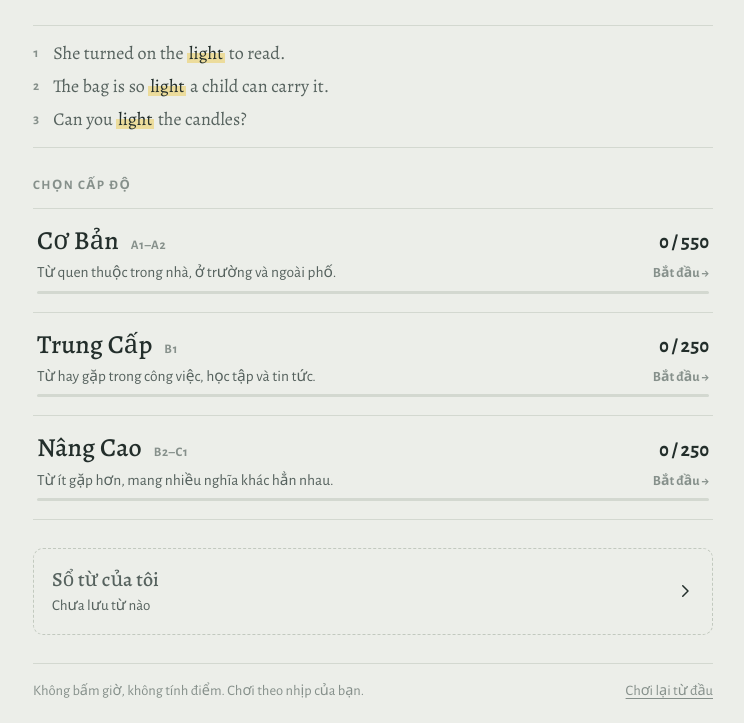
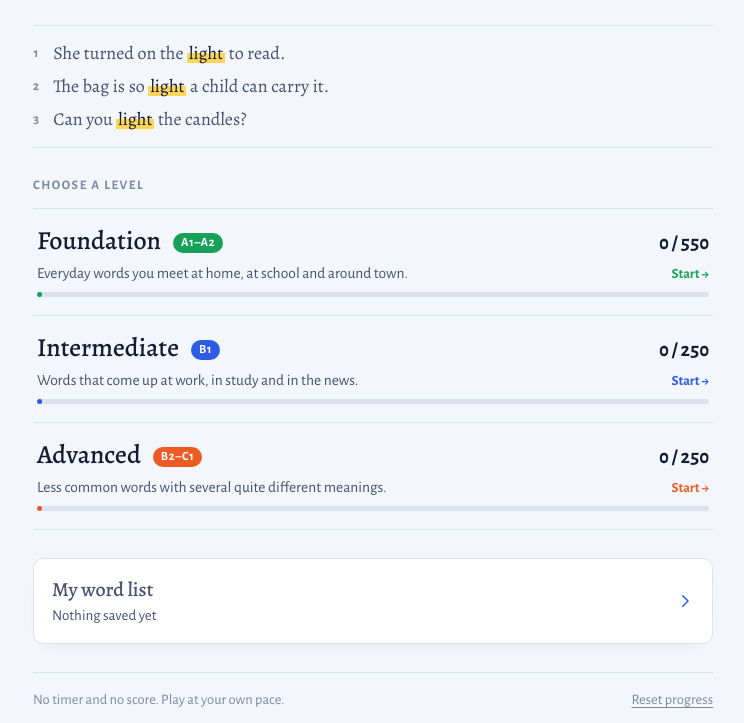
Before and after one commit to duongducmanh1702-lab/word-trio-mos, a plain HTML site: page index.html in a window 1280 px wide. Shown: the part 229-952 px from the top of the page, without its empty margins (267-1011 px from the left). Drawn offline with nearby package versions, Linux system fonts and the light colour scheme.

Commit message:
Brighter colour palette, English as default language

```diff
--- a/index.html
+++ b/index.html
@@ -1,5 +1,5 @@
 <!doctype html>
-<html lang="vi">
+<html lang="en">
 <meta charset="utf-8">
 <meta name="viewport" content="width=device-width, initial-scale=1">
 <title>Word Trio</title>
@@ -8,70 +8,79 @@
 <link rel="stylesheet" href="https://fonts.googleapis.com/css2?family=Alegreya:ital,wght@0,400;0,500;0,700;1,400;1,500&family=Alegreya+Sans:wght@400;500;700;800&display=swap">
 <style>
 :root{
-  --paper:#ECEEE9;
-  --sheet:#F7F8F4;
-  --ink:#232E2B;
-  --ink-2:#56625E;
-  --ink-3:#86908B;
-  --rule:#D3D8D0;
-  --rule-2:#C2C9BF;
-  --accent:#3B5878;
-  --accent-soft:#DFE5EC;
-  --on-accent:#F7F8F4;
-  --good:#3F7552;
-  --good-soft:#DCE9DE;
-  --bad:#A0503C;
-  --bad-soft:#F1DED7;
-  --marker:rgba(236,205,92,.55);
-  --tile:#FBFBF8;
-  --tile-edge:#C9CFC5;
-  --shadow:rgba(40,52,48,.10);
+  --paper:#F3F6FB;
+  --sheet:#FFFFFF;
+  --ink:#141C33;
+  --ink-2:#465170;
+  --ink-3:#7D88A3;
+  --rule:#DBE2EE;
+  --rule-2:#C5CFE0;
+  --accent:#2D5BE3;
+  --accent-soft:#E2E9FD;
+  --on-accent:#FFFFFF;
+  --good:#138A4E;
+  --good-soft:#D9F4E5;
+  --bad:#D93A42;
+  --bad-soft:#FDE2E3;
+  --marker:rgba(255,205,40,.78);
+  --tile:#FFFFFF;
+  --tile-edge:#C3CEE3;
+  --shadow:rgba(30,50,110,.14);
+  --lv-easy:#16A05A;
+  --lv-medium:#2D5BE3;
+  --lv-hard:#EC5B24;
   --serif:"Alegreya", "Iowan Old Style", Georgia, serif;
   --sans:"Alegreya Sans", "Segoe UI", system-ui, sans-serif;
 }
 @media (prefers-color-scheme: dark){
   :root:not([data-theme="light"]){
     color-scheme:dark;
-    --paper:#191E1D;
-    --sheet:#202624;
-    --ink:#E2E6E0;
-    --ink-2:#A7B1AB;
-    --ink-3:#7A8580;
-    --rule:#313936;
-    --rule-2:#3D4643;
-    --accent:#9FB6D2;
-    --accent-soft:#2A3440;
-    --on-accent:#18201F;
-    --good:#8BC19A;
-    --good-soft:#233329;
-    --bad:#E09A85;
-    --bad-soft:#3A2722;
-    --marker:rgba(214,180,70,.30);
-    --tile:#262D2B;
-    --tile-edge:#3A4340;
-    --shadow:rgba(0,0,0,.35);
+    --paper:#0F1422;
+    --sheet:#182033;
+    --ink:#EEF2FB;
+    --ink-2:#B0BAD0;
+    --ink-3:#7A86A2;
+    --rule:#26304A;
+    --rule-2:#34405E;
+    --accent:#7F9CFF;
+    --accent-soft:#1E2A4D;
+    --on-accent:#0F1422;
+    --good:#43D68E;
+    --good-soft:#15352A;
+    --bad:#FF6F74;
+    --bad-soft:#3D1D24;
+    --marker:rgba(255,200,40,.42);
+    --tile:#1C2640;
+    --tile-edge:#34405E;
+    --shadow:rgba(0,0,0,.45);
+    --lv-easy:#43D68E;
+    --lv-medium:#7F9CFF;
+    --lv-hard:#FF9254;
   }
 }
 :root[data-theme="dark"]{
   color-scheme:dark;
-  --paper:#191E1D;
-  --sheet:#202624;
-  --ink:#E2E6E0;
-  --ink-2:#A7B1AB;
-  --ink-3:#7A8580;
-  --rule:#313936;
-  --rule-2:#3D4643;
-  --accent:#9FB6D2;
-  --accent-soft:#2A3440;
-  --on-accent:#18201F;
-  --good:#8BC19A;
-  --good-soft:#233329;
-  --bad:#E09A85;
-  --bad-soft:#3A2722;
-  --marker:rgba(214,180,70,.30);
-  --tile:#262D2B;
-  --tile-edge:#3A4340;
-  --shadow:rgba(0,0,0,.35);
+  --paper:#0F1422;
+  --sheet:#182033;
+  --ink:#EEF2FB;
+  --ink-2:#B0BAD0;
+  --ink-3:#7A86A2;
+  --rule:#26304A;
+  --rule-2:#34405E;
+  --accent:#7F9CFF;
+  --accent-soft:#1E2A4D;
+  --on-accent:#0F1422;
+  --good:#43D68E;
+  --good-soft:#15352A;
+  --bad:#FF6F74;
+  --bad-soft:#3D1D24;
+  --marker:rgba(255,200,40,.42);
+  --tile:#1C2640;
+  --tile-edge:#34405E;
+  --shadow:rgba(0,0,0,.45);
+  --lv-easy:#43D68E;
+  --lv-medium:#7F9CFF;
+  --lv-hard:#FF9254;
 }
 
 *{box-sizing:border-box}
@@ -96,8 +105,9 @@ button:focus-visible,[tabindex]:focus-visible{outline:2px solid var(--accent);ou
 .mark{display:flex;align-items:baseline;gap:8px;background:none;border:0;padding:0;cursor:pointer}
 .mark-word{font-family:var(--serif);font-weight:700;font-size:22px;letter-spacing:-.01em}
 .mark-dots{display:inline-flex;gap:3px;transform:translateY(-3px)}
-.mark-dots i{width:6px;height:6px;border-radius:50%;background:var(--ink-3)}
-.mark-dots i:nth-child(2){background:var(--accent)}
+.mark-dots i{width:7px;height:7px;border-radius:50%;background:var(--lv-easy)}
+.mark-dots i:nth-child(2){background:var(--lv-medium)}
+.mark-dots i:nth-child(3){background:var(--lv-hard)}
 .tools{display:flex;gap:4px;align-items:center}
 .tool{
   height:34px;min-width:34px;padding:0 9px;border-radius:8px;border:1px solid transparent;
@@ -110,7 +120,7 @@ button:focus-visible,[tabindex]:focus-visible{outline:2px solid var(--accent);ou
 /* ---------- home ---------- */
 .intro{display:flex;flex-direction:column;gap:10px;padding-top:8px}
 .intro h1{font-family:var(--serif);font-weight:500;font-size:clamp(34px,6vw,46px);line-height:1.08;margin:0;letter-spacing:-.015em;text-wrap:balance}
-.intro h1 em{font-style:italic;color:var(--accent)}
+.intro h1 em{font-style:normal;padding:0 .08em;background:linear-gradient(transparent 56%, var(--marker) 56%, var(--marker) 92%, transparent 92%)}
 .intro p{margin:0;color:var(--ink-2);max-width:52ch}
 
 .sample{
@@ -128,23 +138,25 @@ button:focus-visible,[tabindex]:focus-visible{outline:2px solid var(--accent);ou
   padding:18px 4px;border:0;border-bottom:1px solid var(--rule);background:none;text-align:left;cursor:pointer;width:100%
 }
 .levels .level:first-child{border-top:1px solid var(--rule)}
-.level:hover .level-name{color:var(--accent)}
+.level:hover .level-name{color:var(--lv)}
+.level:hover{background:linear-gradient(90deg, color-mix(in srgb, var(--lv) 8%, transparent), transparent 70%)}
 .level-head{display:flex;align-items:baseline;gap:12px;flex-wrap:wrap}
 .level-name{font-family:var(--serif);font-size:26px;font-weight:500;line-height:1.1;transition:color .15s}
-.cefr{font-size:13px;font-weight:700;letter-spacing:.06em;color:var(--ink-3)}
+.cefr{font-size:12.5px;font-weight:800;letter-spacing:.06em;color:var(--on-accent);background:var(--lv);padding:1px 8px;border-radius:999px;transform:translateY(-3px)}
 .level-desc{grid-column:1;color:var(--ink-2);font-size:15.5px}
 .level-count{grid-row:1 / span 2;grid-column:2;text-align:right;font-variant-numeric:tabular-nums;display:flex;flex-direction:column;align-items:flex-end;gap:6px}
 .level-count b{font-size:20px;font-weight:700}
 .level-count span{color:var(--ink-3);font-size:14px}
-.meter{grid-column:1 / -1;height:3px;background:var(--rule);border-radius:2px;overflow:hidden}
-.meter i{display:block;height:100%;background:var(--accent);border-radius:2px}
-.level-cta{font-size:14px;font-weight:700;color:var(--accent)}
+.meter{grid-column:1 / -1;height:5px;background:var(--rule);border-radius:2px;overflow:hidden}
+.meter i{display:block;height:100%;background:var(--lv);border-radius:2px;min-width:5px}
+.level-count .level-cta{font-size:14px;font-weight:800;color:var(--lv)}
 
 .notebook-row{
   display:flex;align-items:center;justify-content:space-between;gap:12px;width:100%;
-  padding:16px 18px;border:1px dashed var(--rule-2);border-radius:10px;background:none;cursor:pointer;text-align:left
+  padding:16px 18px;border:1px solid var(--rule);border-radius:10px;background:var(--sheet);box-shadow:0 8px 20px -14px var(--shadow);cursor:pointer;text-align:left
 }
-.notebook-row:hover{background:var(--sheet)}
+.notebook-row:hover{border-color:var(--accent)}
+.notebook-row svg{color:var(--accent)}
 .notebook-row strong{font-family:var(--serif);font-size:20px;font-weight:500;display:block}
 .notebook-row span{color:var(--ink-2);font-size:15px}
 .foot{display:flex;justify-content:space-between;align-items:center;gap:12px;flex-wrap:wrap;color:var(--ink-3);font-size:14.5px;border-top:1px solid var(--rule);padding-top:16px}
@@ -159,23 +171,23 @@ button:focus-visible,[tabindex]:focus-visible{outline:2px solid var(--accent);ou
 .back svg{width:16px;height:16px}
 .qno{font-variant-numeric:tabular-nums;color:var(--ink-3);font-size:15px}
 .qno b{color:var(--ink);font-weight:700}
-.track{height:3px;background:var(--rule);border-radius:2px;overflow:hidden}
-.track i{display:block;height:100%;background:var(--accent);transition:width .4s ease}
+.track{height:5px;background:var(--rule);border-radius:2px;overflow:hidden}
+.track i{display:block;height:100%;background:var(--lv, var(--accent));transition:width .4s ease}
 
-.prompt{font-size:13px;font-weight:700;letter-spacing:.12em;text-transform:uppercase;color:var(--ink-3);margin:0}
+.prompt{font-size:13px;font-weight:800;letter-spacing:.12em;text-transform:uppercase;color:var(--lv, var(--accent));margin:0}
 .contexts{list-style:none;margin:0;padding:0;display:flex;flex-direction:column}
 .contexts li{
   display:grid;grid-template-columns:28px 1fr;gap:10px;padding-block:14px;border-bottom:1px solid var(--rule);
   font-family:var(--serif);font-size:clamp(19px,2.6vw,22px);line-height:1.5
 }
 .contexts li:first-child{border-top:1px solid var(--rule)}
-.contexts .n{font-family:var(--sans);font-size:13px;font-weight:700;color:var(--ink-3);padding-top:7px;font-variant-numeric:tabular-nums}
+.contexts .n{font-family:var(--sans);font-size:13px;font-weight:800;color:var(--on-accent);background:var(--lv, var(--accent));width:22px;height:22px;border-radius:50%;display:flex;align-items:center;justify-content:center;margin-top:6px;font-variant-numeric:tabular-nums}
 .blank{
   display:inline-block;min-width:calc(var(--len) * .72em + .6em);padding:0 .15em;margin:0 .1em;
-  border:0;border-bottom:2px solid var(--ink-3);background:none;font:inherit;line-height:1.15;
+  border:0;border-bottom:2.5px solid var(--lv, var(--accent));background:none;font:inherit;line-height:1.15;
   text-align:center;letter-spacing:.06em;color:var(--ink-2);cursor:default;vertical-align:baseline
 }
-.blank.filled{color:var(--ink)}
+.blank.filled{color:var(--lv, var(--accent));font-weight:700}
 .blank.solved{
   border-bottom-color:transparent;color:var(--ink);cursor:pointer;letter-spacing:0;font-weight:500;min-width:0;padding:0 .12em;
   background:linear-gradient(transparent 50%, var(--marker) 50%, var(--marker) 94%, transparent 94%);
@@ -194,7 +206,7 @@ button:focus-visible,[tabindex]:focus-visible{outline:2px solid var(--accent);ou
   display:flex;align-items:center;justify-content:center;font-weight:800;font-size:24px;text-transform:uppercase;
   transition:border-color .15s, background .15s
 }
-.slot.next{border-color:var(--accent)}
+.slot.next{border-color:var(--lv, var(--accent));box-shadow:0 0 0 3px color-mix(in srgb, var(--lv, var(--accent)) 18%, transparent)}
 .slot.hint{color:var(--accent);background:var(--accent-soft);border-color:transparent}
 .slot.ok{background:var(--good-soft);border-color:var(--good);color:var(--good)}
 .slot.no{background:var(--bad-soft);border-color:var(--bad);color:var(--bad)}
@@ -211,16 +223,16 @@ button:focus-visible,[tabindex]:focus-visible{outline:2px solid var(--accent);ou
 .status{min-height:24px;text-align:center;font-size:16px;color:var(--ink-2);margin:0}
 .status.ok{color:var(--good);font-weight:700}
 .status.no{color:var(--bad);font-weight:700}
-.status.hint{color:var(--accent)}
+.status.hint{color:var(--accent);font-weight:700}
 
 .tiles{display:grid;grid-template-columns:repeat(8, 1fr);gap:8px;max-width:520px;margin:0 auto;width:100%}
 .tile{
   aspect-ratio:1/1.08;max-width:100%;border-radius:7px;border:1px solid var(--tile-edge);background:var(--tile);
-  box-shadow:0 2px 0 var(--tile-edge), 0 6px 12px -8px var(--shadow);
+  box-shadow:0 3px 0 var(--tile-edge), 0 8px 14px -8px var(--shadow);color:var(--ink);
   font-weight:800;font-size:clamp(18px,4.6vw,23px);cursor:pointer;transition:transform .08s, opacity .15s;
   display:flex;align-items:center;justify-content:center;user-select:none
 }
-.tile:hover:not(:disabled){transform:translateY(-1px)}
+.tile:hover:not(:disabled){transform:translateY(-1px);border-color:var(--lv, var(--accent));color:var(--lv, var(--accent))}
 .tile:active:not(:disabled){transform:translateY(2px);box-shadow:0 0 0 var(--tile-edge)}
 .tile:disabled{opacity:.18;cursor:default;box-shadow:none}
 .kbd-hint{text-align:center;color:var(--ink-3);font-size:14px;margin:-8px 0 0}
@@ -233,7 +245,7 @@ button:focus-visible,[tabindex]:focus-visible{outline:2px solid var(--accent);ou
 }
 .btn:hover:not(:disabled){border-color:var(--ink-3)}
 .btn:disabled{opacity:.45;cursor:default}
-.btn.primary{background:var(--accent);border-color:var(--accent);color:var(--on-accent);min-width:150px;justify-content:center}
+.btn.primary{background:var(--accent);border-color:var(--accent);box-shadow:0 8px 18px -10px var(--accent);color:var(--on-accent);min-width:150px;justify-content:center}
 .btn.primary:hover:not(:disabled){filter:brightness(1.07)}
 .btn.quiet{border-color:transparent;background:none;color:var(--ink-2)}
 .btn.quiet:hover:not(:disabled){color:var(--ink);border-color:transparent;text-decoration:underline;text-underline-offset:3px}
@@ -256,7 +268,7 @@ button:focus-visible,[tabindex]:focus-visible{outline:2px solid var(--accent);ou
 .nb-item .round{grid-row:1 / span 3;grid-column:2;align-self:start}
 .empty{color:var(--ink-2);padding:28px 0;border-top:1px solid var(--rule);border-bottom:1px solid var(--rule)}
 .empty strong{display:block;font-family:var(--serif);font-size:22px;font-weight:500;color:var(--ink);margin-bottom:4px}
-.pos{font-size:13px;font-weight:700;letter-spacing:.08em;text-transform:uppercase;color:var(--accent)}
+.pos{font-size:12.5px;font-weight:800;letter-spacing:.08em;text-transform:uppercase;color:var(--accent);background:var(--accent-soft);padding:1px 8px;border-radius:999px;align-self:flex-start}
 
 /* ---------- dialogs ---------- */
 .scrim{position:fixed;inset:0;background:rgba(20,26,25,.38);display:flex;align-items:flex-end;justify-content:center;z-index:20;padding:16px;padding-bottom:calc(16px + env(safe-area-inset-bottom, 0px))}
@@ -464,7 +476,7 @@ function load(key, fallback){
 }
 function save(key, val){ try { localStorage.setItem(key, JSON.stringify(val)); } catch(e){} }
 
-var prefs = load("wt2.prefs", { lang:"vi", sound:true, theme:null });
+var prefs = load("wt2.prefs", { lang:"en", sound:true, theme:null });
 var progress = load("wt2.progress", { easy:0, medium:0, hard:0 });
 var saved = load("wt2.saved", []);
 
@@ -607,6 +619,7 @@ function renderHome(){
     var L = LEVELS[k], total = L.q.length, done = Math.min(progress[k] || 0, total);
     var b = document.createElement("button");
     b.type = "button"; b.className = "level";
+    b.style.setProperty("--lv", "var(--lv-" + k + ")");
     var cta = done === 0 ? T("start") : (done >= total ? T("again") : T("cont"));
     b.innerHTML =
       '<span class="level-head"><span class="level-name">' + lvName(k) + '</span><span class="cefr">' + L.cefr + '</span></span>' +
@@ -625,6 +638,7 @@ var st = null;
 function startLevel(k, restart){
   if(restart || (progress[k] || 0) >= LEVELS[k].q.length){ progress[k] = 0; save("wt2.progress", progress); }
   st = { level:k, i:progress[k] || 0 };
+  document.body.style.setProperty("--lv", "var(--lv-" + k + ")");
   show("v-play");
   renderPuzzle();
 }
```
